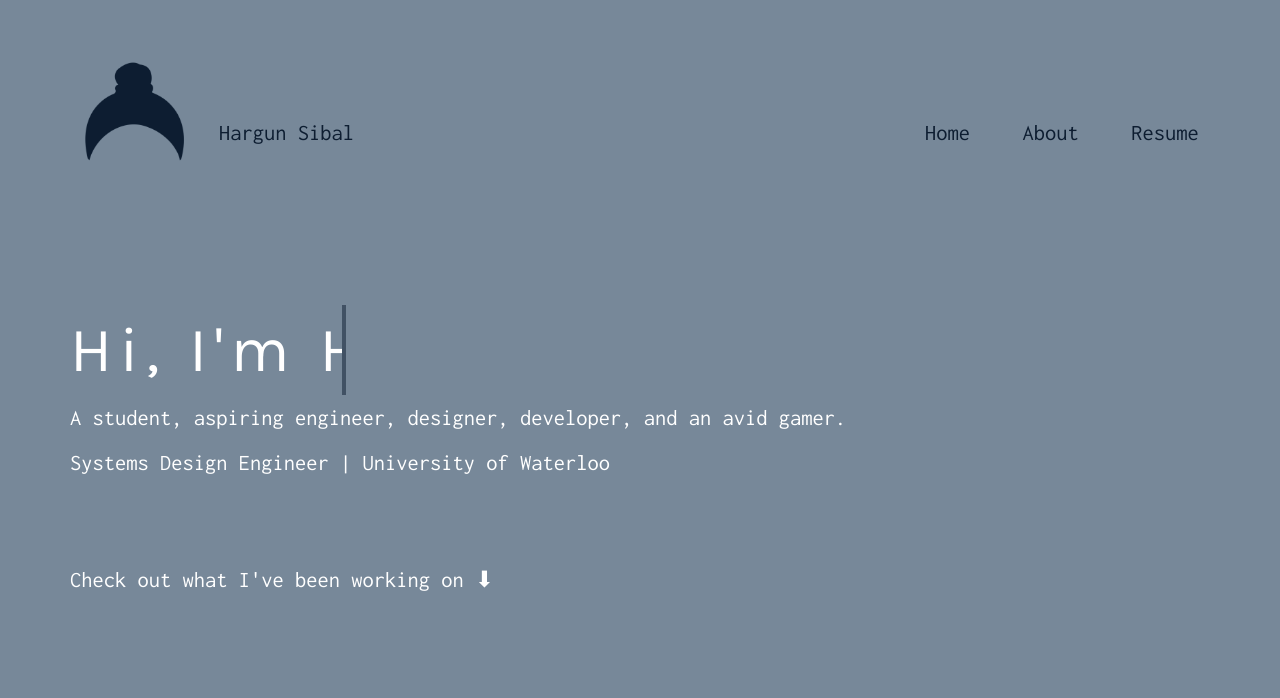
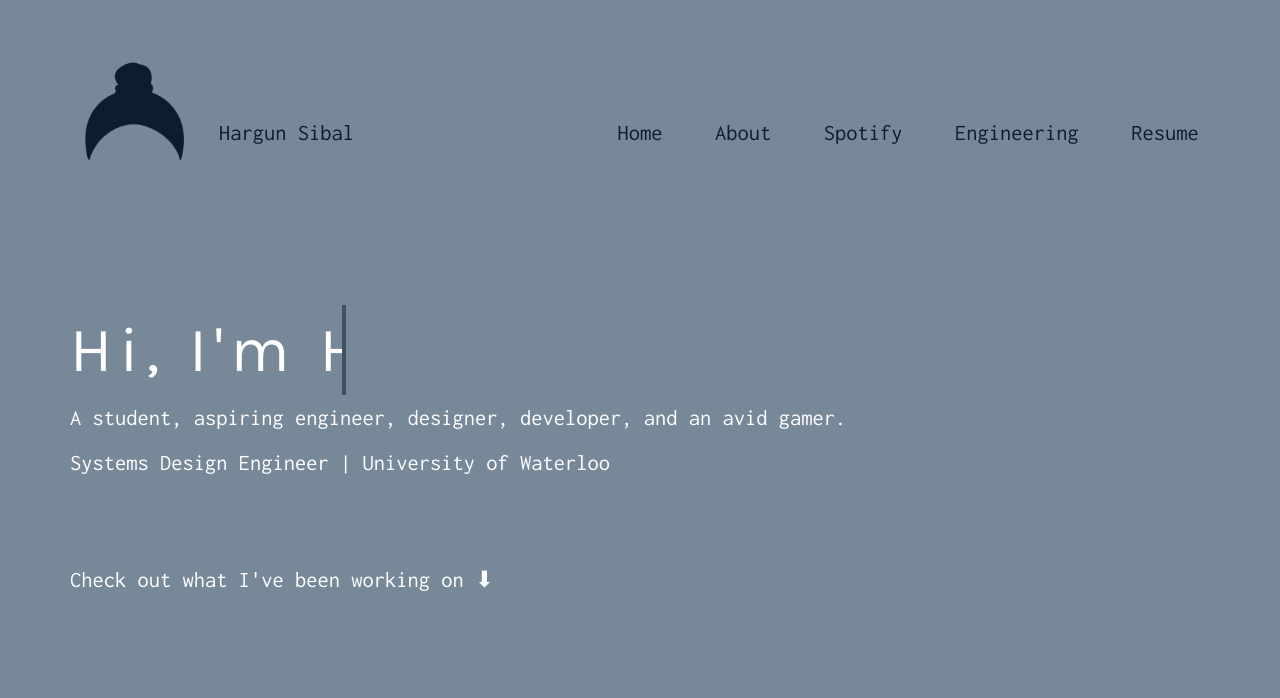
Before and after one commit to hargun-27/Hargun-Sibal-Website, a plain HTML site: page index.html in a window 1280 px wide. Shown: the top 698 px of the page. Drawn offline with nearby package versions, Linux system fonts and the light colour scheme; a script that the page names is missing.

Commit message:
Added engineering and spotify

```diff
--- a/index.html
+++ b/index.html
@@ -51,6 +51,8 @@
                 <ul class="nav navbar-nav navbar-right">
                     <li><a href="index.html">&nbspHome&nbsp</a></li>
                     <li><a href="about.html">&nbspAbout&nbsp</a></li>
+                    <li><a href="spotify.html">&nbspSpotify&nbsp</a></li>
+                    <li><a href="Engineering.html">&nbspEngineering&nbsp</a></li>
                     <li><a href="assets/pdf/Hargun Sibal Resume 1A.pdf" target="_blank">&nbspResume&nbsp</a>
                     </li>
 
```
Also changed, not shown: engineering.html (added, +1 -0 lines), spotify.html (added, +1 -0 lines).
